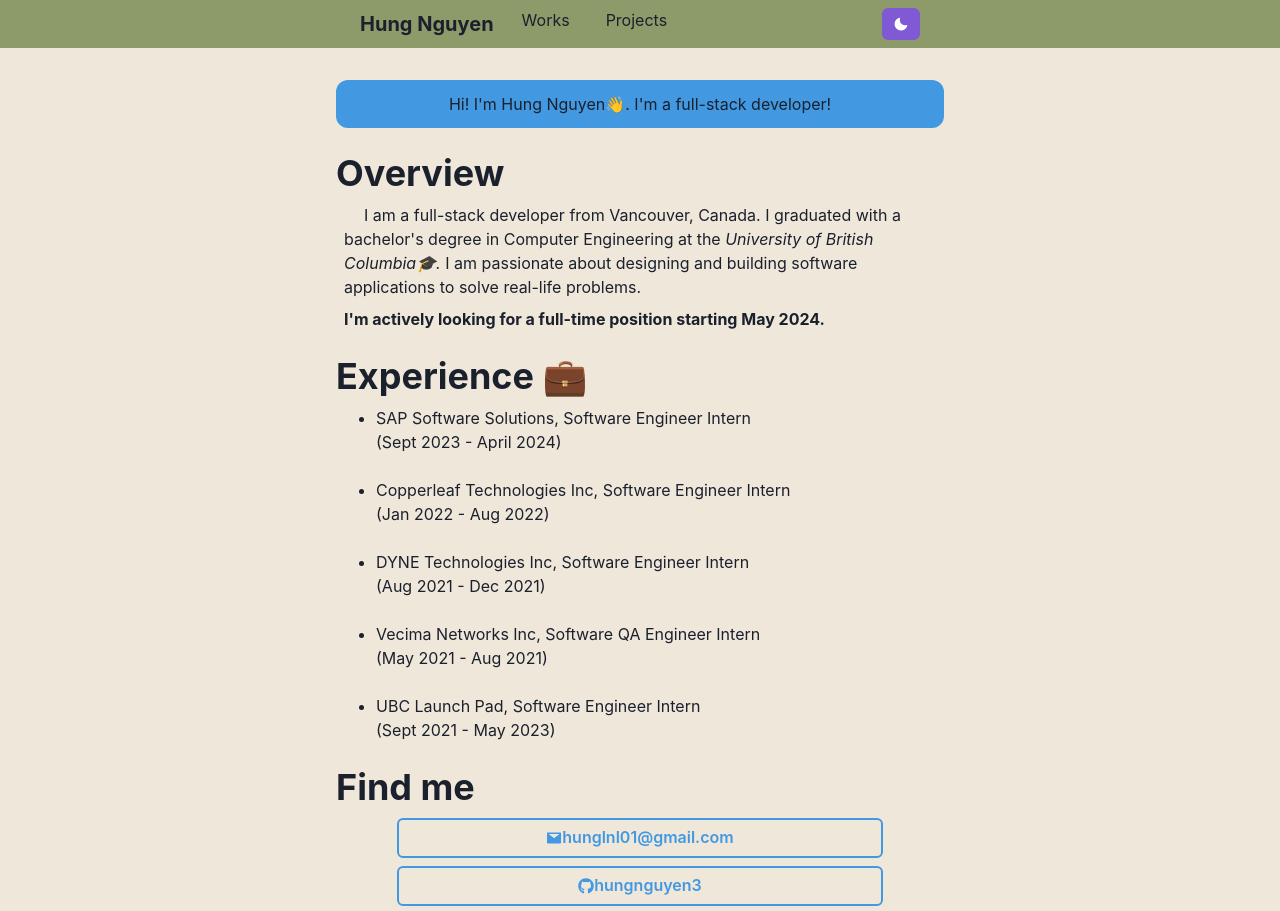
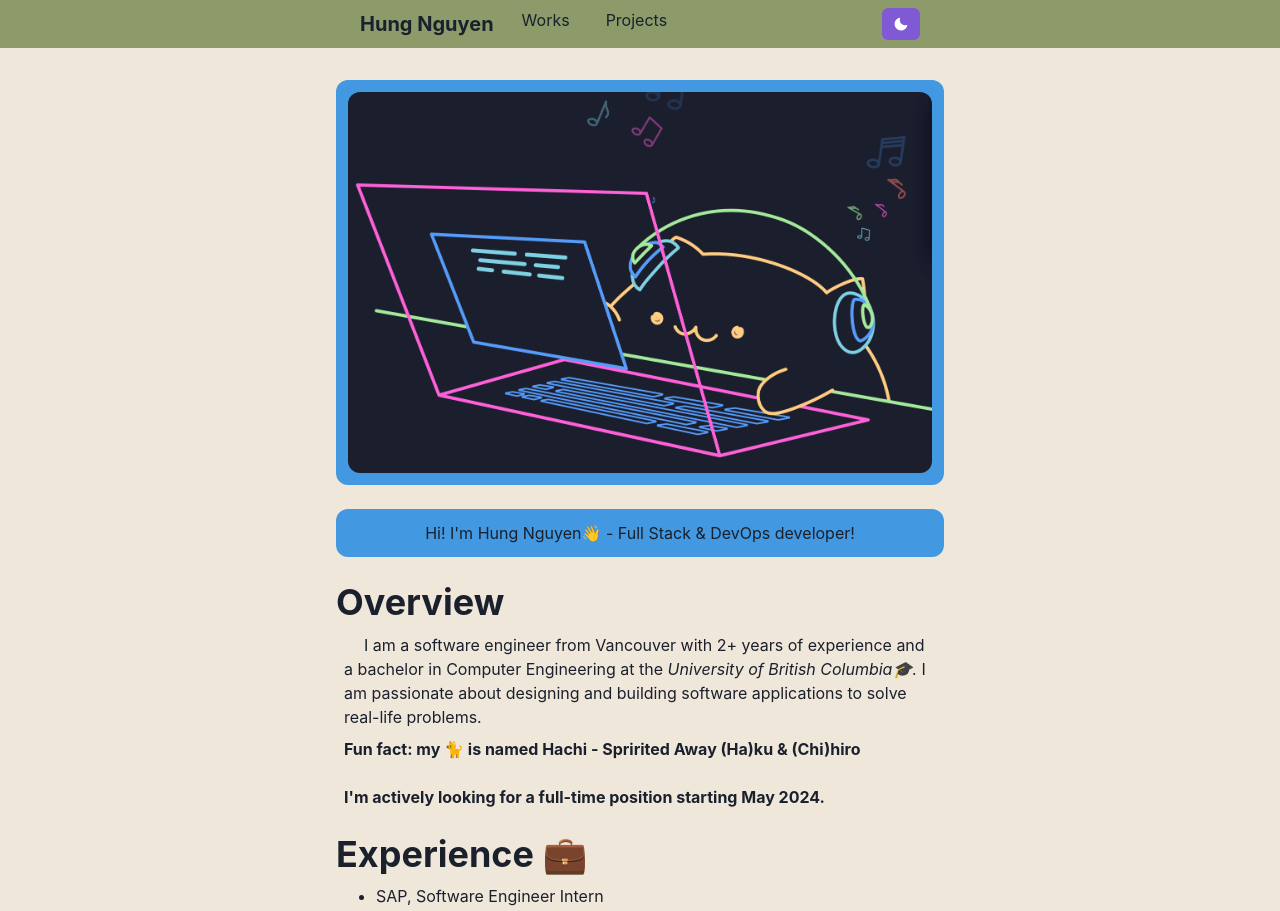
Before and after one commit to hungnguyen3/adventurous-hachi, a Next.js app: page / in a window 1280 px wide. Shown: the top 911 px of the page. Built offline with nearby package versions, Linux system fonts and the light colour scheme.

Commit message:
added cute kitty

```diff
--- a/src/components/works/WorkCard.tsx
+++ b/src/components/works/WorkCard.tsx
@@ -1,8 +1,6 @@
 import {
 	AspectRatio,
 	Box,
-	Button,
-	HStack,
 	Img,
 	Link,
 	Skeleton,
--- a/src/pages/index.tsx
+++ b/src/pages/index.tsx
@@ -7,8 +7,11 @@ import {
 	ListItem,
 	Stack,
 	Text,
+  Skeleton,
+  Img,
 	UnorderedList,
 	useColorModeValue,
+  useBreakpointValue,
 } from '@chakra-ui/react';
 import { FaGithub, FaInstagram, FaLinkedin } from 'react-icons/fa';
 import { AiFillMail } from 'react-icons/ai';
@@ -25,19 +28,39 @@ const Index: React.FC<{}> = ({}) => (
 			textAlign="center"
 			bg={useColorModeValue('systemLightBlue', 'systemGreen')}
 		>
-			Hi! I'm Hung Nguyen👋. I'm a full-stack developer!
+      <Img
+        src={'/CodingCat.png'}
+        alt={'CoddingCat'}
+        draggable="false"
+        fallback={<Skeleton />}
+			  borderRadius={useBreakpointValue({ base: 'md', md: 'xl' })}
+      />
+		</Box>
+		<Box
+			mb={6}
+			p={3}
+			borderRadius="xl"
+			textAlign="center"
+			bg={useColorModeValue('systemLightBlue', 'systemGreen')}
+		>
+			Hi! I'm Hung Nguyen👋 - Full Stack & DevOps developer!
 		</Box>
 
 		<Box mb={6}>
 			<Heading>Overview</Heading>
 			<Text p={2} style={{ textIndent: '20px' }}>
-				I am a full-stack developer from Vancouver, Canada. I graduated with a bachelor's degree in Computer
+				I am a software engineer from Vancouver with 2+ years of experience and a bachelor in Computer
 				Engineering at the{' '}
 				<Link href="https://www.ubc.ca/">
 					<Text as="i">University of British Columbia🎓. </Text>
 				</Link>{' '}
 				I am passionate about designing and building software applications to solve real-life problems.
 			</Text>
+			<Text p={2} as="b">
+				Fun fact: my 🐈 is named Hachi - Spririted Away (Ha)ku & (Chi)hiro
+			</Text>
+      <br/>
+      <br/>
 			<Text p={2} as="b">
 				I'm actively looking for a full-time position starting May 2024.
 			</Text>
@@ -47,37 +70,46 @@ const Index: React.FC<{}> = ({}) => (
 			<Heading>Experience 💼</Heading>
 			<UnorderedList mt={2} ml={10}>
 				<ListItem>
-					SAP Software Solutions, Software Engineer Intern
+					SAP, Software Engineer Intern
 					<br />
-					(Sept 2023 - April 2024)
+					(Sep 2023 - April 2024)
 				</ListItem>
 				<br />
 				<ListItem>
-					Copperleaf Technologies Inc, Software Engineer Intern
+					Copperleaf Technologies, Software Engineer Intern
 					<br />
 					(Jan 2022 - Aug 2022)
 				</ListItem>
 				<br />
 				<ListItem>
-					DYNE Technologies Inc, Software Engineer Intern
+					DYNE Technologies, Software Engineer Intern
 					<br />
-					(Aug 2021 - Dec 2021)
+					(Sep 2021 - Dec 2021)
 				</ListItem>
 				<br />
 				<ListItem>
 					Vecima Networks Inc, Software QA Engineer Intern
 					<br />
-					(May 2021 - Aug 2021)
+					(Jan 2021 - Aug 2021)
+				</ListItem>
+			</UnorderedList>
+		</Box>
+		<Box mb={6}>
+			<Heading>Community 🙌</Heading>
+			<UnorderedList mt={2} ml={10}>
+				<ListItem>
+					UBC Launch Pad, Software Engineer
+					<br />
+					(Sep 2021 - May 2023)
 				</ListItem>
 				<br />
 				<ListItem>
-					UBC Launch Pad, Software Engineer Intern
+					UBC AgroBot, Software Engineer
 					<br />
-					(Sept 2021 - May 2023)
+					(Sep 2021 - Dec 2021)
 				</ListItem>
 			</UnorderedList>
 		</Box>
-
 		<Box>
 			<Heading>Find me</Heading>
 			<Center style={{ width: '100%' }}>
@@ -104,7 +136,7 @@ const Index: React.FC<{}> = ({}) => (
 							<Icon as={FaGithub} /> hungnguyen3
 						</Button>
 					</Link>
-					<Link href="https://www.linkedin.com/in/hung-nguyen-se/">
+					<Link href="https://www.linkedin.com/in/hungnguyen7/">
 						<Button
 							variant="outline"
 							color={useColorModeValue('systemLightBlue', 'systemGreen')}
@@ -112,7 +144,7 @@ const Index: React.FC<{}> = ({}) => (
 							border="2px"
 							isFullWidth={true}
 						>
-							<Icon as={FaLinkedin} /> hung-nguyen-se
+							<Icon as={FaLinkedin} /> hungnguyen7
 						</Button>
 					</Link>
 					<Link href="https://www.instagram.com/adventurous_hachi/">
```
Also changed, not shown: src/components/projects/_data.tsx (+13 -1 lines), src/components/works/_data.tsx (+22 -24 lines), public/codingCat.png (added), public/projects/Mobimon.png (added).
